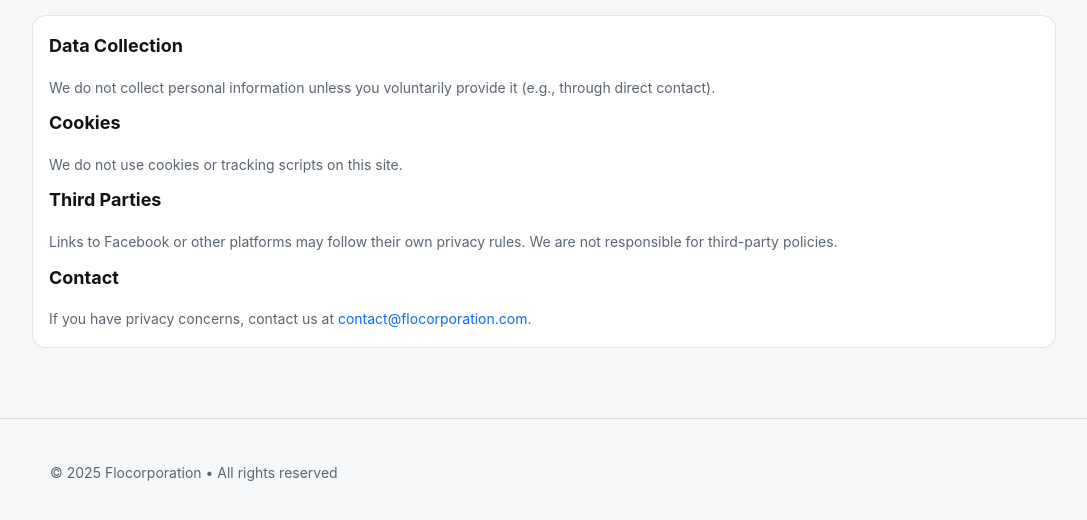
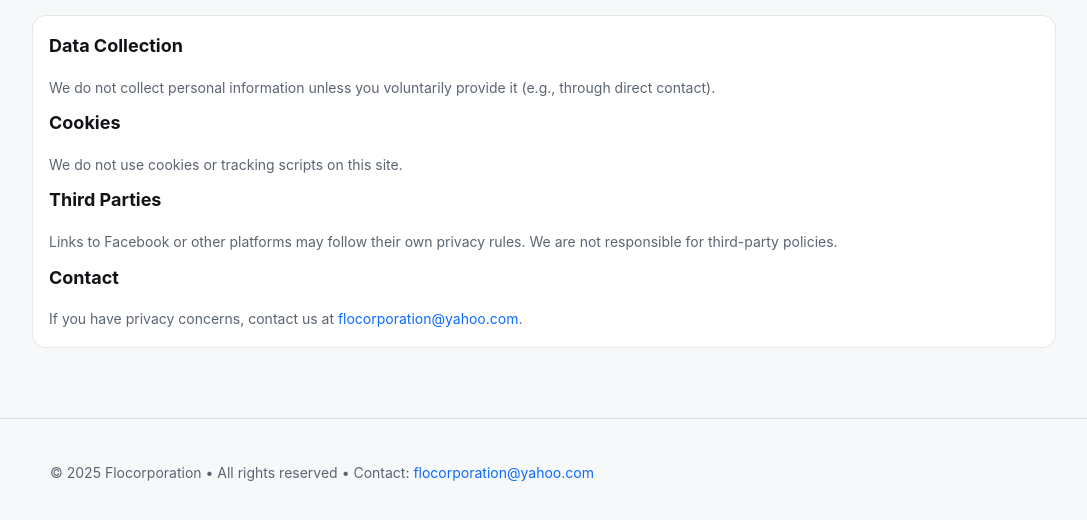
Before and after one commit to bambuflorea244-collab/Flocorporation, a plain HTML site: page privacy.html in a window 1280 px wide. Shown: the part 238-758 px from the top of the page, without its empty margins (96-1183 px from the left). Drawn offline with Linux system fonts and the light colour scheme.

Commit message:
Update privacy.html

```diff
--- a/privacy.html
+++ b/privacy.html
@@ -34,13 +34,16 @@
       <p>Links to Facebook or other platforms may follow their own privacy rules. We are not responsible for third-party policies.</p>
 
       <h3>Contact</h3>
-      <p>If you have privacy concerns, contact us at <a href="mailto:contact@flocorporation.com">contact@flocorporation.com</a>.</p>
+      <p>If you have privacy concerns, contact us at
+         <a href="mailto:flocorporation@yahoo.com">flocorporation@yahoo.com</a>.
+      </p>
     </div>
   </main>
 
   <footer class="footer">
     <div class="container">
-      © <span id="y"></span> Flocorporation • All rights reserved
+      © <span id="y"></span> Flocorporation • All rights reserved •
+      Contact: <a href="mailto:flocorporation@yahoo.com">flocorporation@yahoo.com</a>
     </div>
   </footer>
 
```
